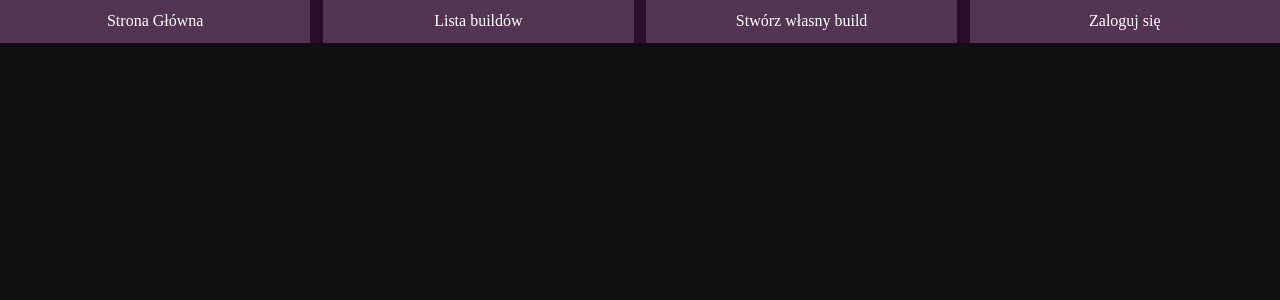
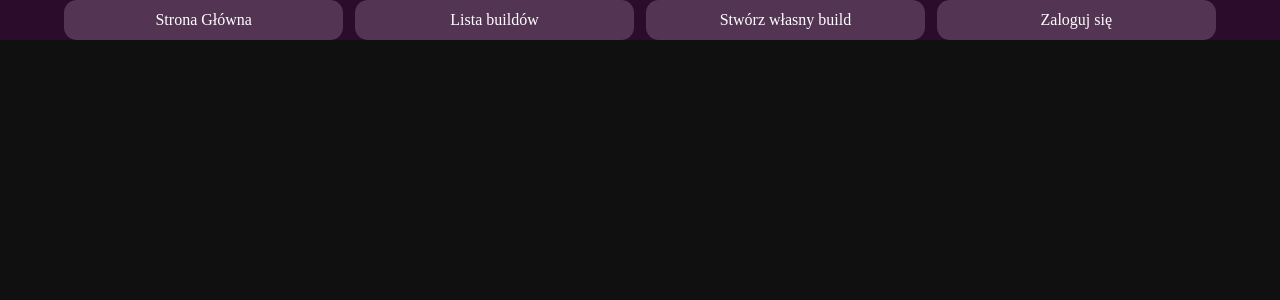
Before and after one commit to MMRevilium/WWWProjekt, a PHP site: page / in a window 1280 px wide. Shown: the top 300 px of the page. Run offline with PHP 8.4, Linux system fonts and the light colour scheme.

Commit message:
Change nav button style, padding, border

```diff
--- a/css/main.css
+++ b/css/main.css
@@ -14,9 +14,15 @@ nav{
   display:grid;
   grid-template-columns: 1fr 1fr 1fr 1fr;
   gap:1%;
+  padding-left:5%;
+  padding-right:5%;
+  box-sizing: border-box;
 }
 nav .nav-option {
   text-align: center;
   background-color: rgb(83, 53, 83);
   padding:4%;
+  border-radius: 1vmax;
+  text-wrap: nowrap;
+  overflow: hidden;
 }
```
